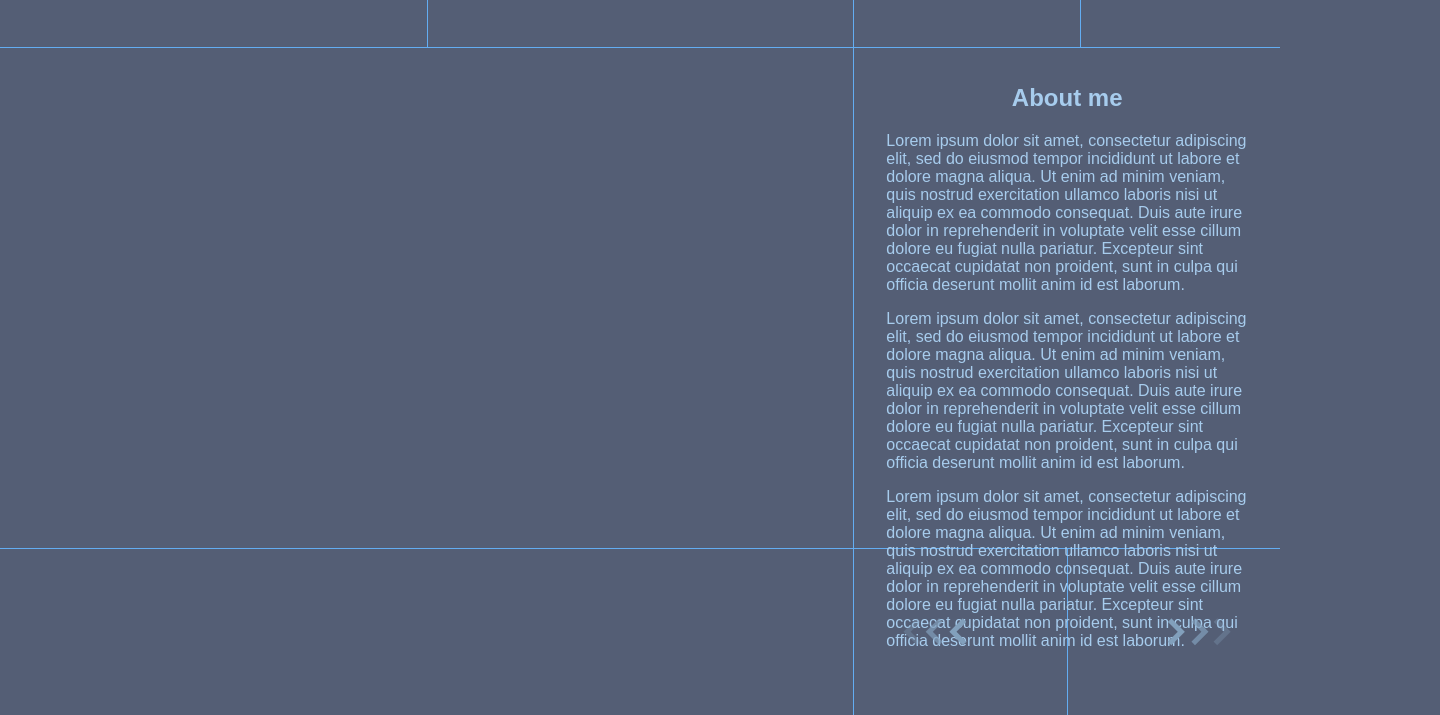
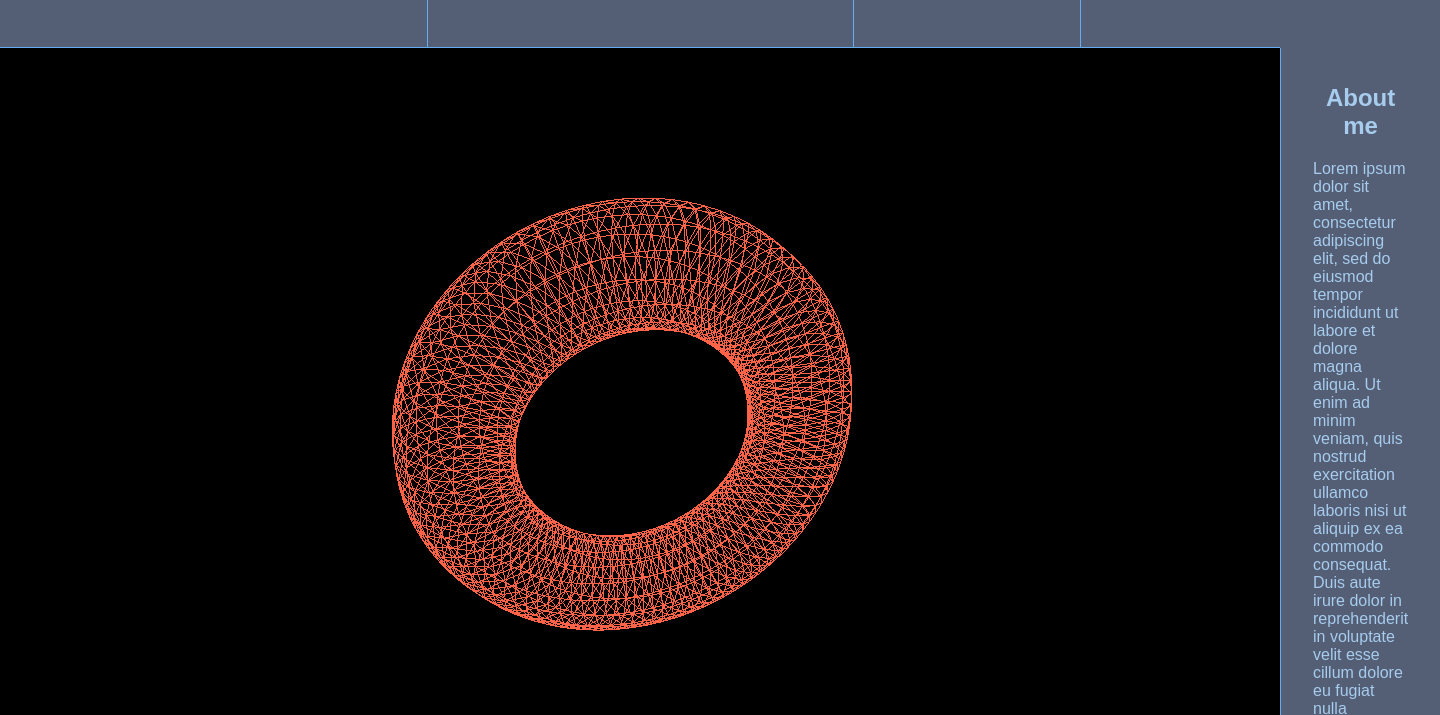
Before and after one commit to NguyenDani/NguyenDani.github.io, a website built with Vite: page index.html in a window 1280 px wide. Shown: the part 85-800 px from the top of the page, 1440 px wide, since content can reach past the window. Built offline with nearby package versions, Linux system fonts and the light colour scheme; animation ran at ten frames a second.

Commit message:
Testing canvas

```diff
--- a/index.html
+++ b/index.html
@@ -33,7 +33,7 @@
     </nav>
     <main>
       <article class="art-about">
-        <canvas class="experience-canvas art-sec">
+        <canvas class="experience-canvas art-sec" id="bg">
           <script type="module" src="/main.js"></script>
         </canvas>
         <div class="art-info art-sec">
--- a/main.js
+++ b/main.js
@@ -1,74 +1,42 @@
-import './style.css'
+import './style.css';
 import * as THREE from 'three';
-import {OrbitControls} from 'three/examples/jsm/controls/OrbitControls';
-/*
-// You will always have 3 objects Scene, Camera, Renderer
-// Scene is a container that holds all objects, cameras, lights, etc.
+
 const scene = new THREE.Scene();
 
-// Camera allows the user to see the scene
 const camera = new THREE.PerspectiveCamera(75, window.innerWidth / window.innerHeight, 0.1, 1000);
 
-// Renderer draws the objects
 const renderer = new THREE.WebGLRenderer({
     canvas: document.querySelector('#bg'),
-});
+})
 
 renderer.setPixelRatio(window.devicePixelRatio);
+// Set size of renderer
 renderer.setSize(window.innerWidth, window.innerHeight);
 camera.position.setZ(30);
 
 renderer.render(scene, camera);
 
-const geometry = new THREE.TorusGeometry(10, 3, 16, 100)
-const material = new THREE.MeshStandardMaterial({color: 0xFF6347});
+const geometry = new THREE.TorusGeometry(10, 3 , 16, 100);
+
+const material = new THREE.MeshBasicMaterial({color: 0xff6347, wireframe: true});
 const torus = new THREE.Mesh(geometry, material);
 
-scene.add(torus)
+scene.add(torus);
 
-const pointLight = new THREE.PointLight(0xffffff)
-pointLight.position.set(5, 5, 5)
-
-const ambientLight = new THREE.AmbientLight(0xffffff)
-scene.add(pointLight, ambientLight)
-
-const lightHelper = new THREE.PointLightHelper(pointLight)
-const gridHelper = new THREE.GridHelper(200, 50);
-scene.add(lightHelper, gridHelper)
-
-const controls = new OrbitControls(camera, renderer.domElement);
-
-function addStar(){
-    const geometry = new THREE.SphereGeometry(0.25, 24, 24);
-    const material = new THREE.MeshStandardMaterial({color: 0xffffff})
-    const star = new THREE.Mesh(geometry, material);
-
-    const [x, y, z] = Array(3).fill().map(() => THREE.MathUtils.randFloatSpread(100));
-
-    star.position.set(x, y, z);
-    scene.add(star)
-}
-
-Array(200).fill().forEach(addStar)
-
-// Infinite loop for animation and render
 function animate(){
     requestAnimationFrame(animate);
-
     torus.rotation.x += 0.01;
     torus.rotation.y += 0.005;
     torus.rotation.z += 0.01;
 
-    controls.update();
-
-    renderer.render (scene, camera)
+    renderer.render(scene, camera);
 }
 
 animate()
-*/
 
-
+/*
 import "./style.css";
 import Experience from "./Experience/Experience.js";
 
 const experience = new Experience(document.querySelector(".experience-canvas"));
+*/
```
